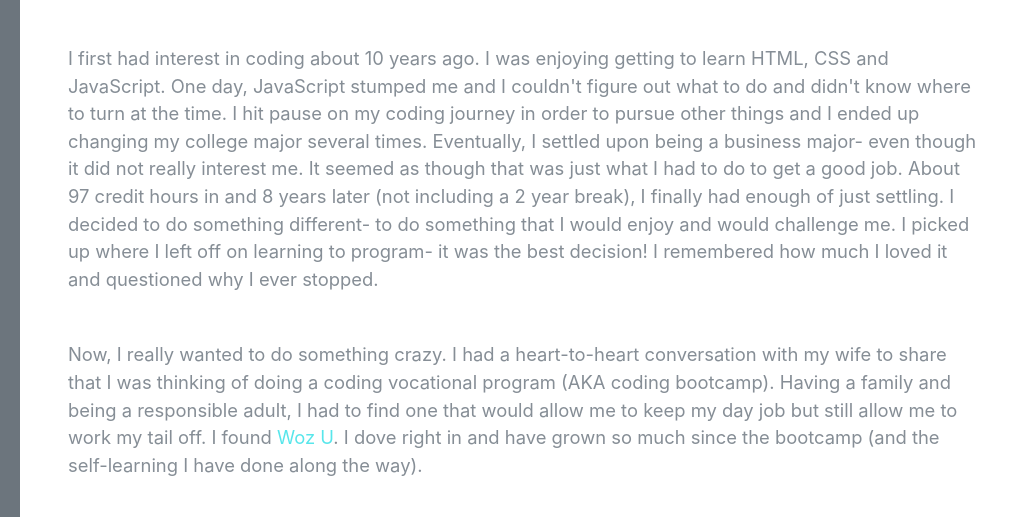
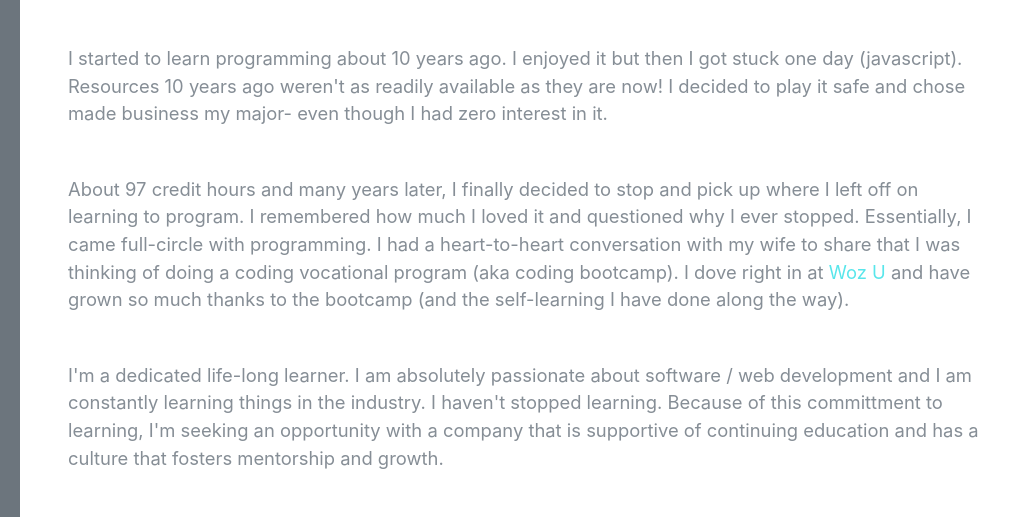
Before and after one commit to jmembreno1029/jmembreno1029.github.io, a plain HTML site: page index.html in a window 1280 px wide. Shown: the part 263-780 px from the top of the page, 252-1280 px from the left. Drawn offline with Linux system fonts and the light colour scheme; a web font is replaced by a local one.

Commit message:
Update index.html
updated intro

```diff
--- a/index.html
+++ b/index.html
@@ -64,14 +64,13 @@
         <div class="subheading mb-5">Humble, TX 77346 · 832.693.2679 ·
           <a href="mailto:membrenojoshua@mail.com">membrenojoshua@gmail.com</a>
         </div>
-        <p class="lead mb-5">I first had interest in coding about 10 years ago. I was enjoying getting to learn HTML, CSS and JavaScript.  One day, JavaScript stumped me and I couldn't figure out what to do and didn't know where to turn at the time. I hit pause on my coding journey in order to pursue other things and I ended up changing my college major several times.
-          Eventually, I settled upon being a business major- even though it did not really interest me.  It seemed as though that was just what I had to do to get a good job. About 97 credit hours in and 8 years later (not including a 2 year break), I finally had enough of just settling.  I decided to do something different- to do something that I would enjoy and would challenge me.
-          I picked up where I left off on learning to program- it was the best decision! I remembered how much I loved it and questioned why I ever stopped.</p>
-          <p class="lead mb-5">Now, I really wanted to do something crazy.  I had a heart-to-heart conversation with my wife to share that I was thinking of doing a coding vocational program (AKA coding bootcamp).
-          Having a family and being a responsible adult, I had to find one that would allow me to keep my day job but still allow me to work my tail off.
-          I found <span><a href="https://woz-u.com/" target="_blank">Woz U</a></span>. I dove right in and have grown so much since the bootcamp (and the self-learning I have done along the way).</p>
-          <p class="lead mb-5">I'm a dedicated life-long learner. I am absolutely passionate about web development and I am constantly learning things in the industry.
-            Not a day has gone by since then that I haven't learned something related to programming!  Because of this committment to learning,
+
+        <p class="lead mb-5">I started to learn programming about 10 years ago. I enjoyed it but then I got stuck one day (javascript). Resources 10 years ago weren't as readily available as they are now!
+          I decided to play it safe and chose made business my major- even though I had zero interest in it.</p>
+          <p class="lead mb-5">About 97 credit hours and many years later, I finally decided to stop and pick up where I left off on learning to program. I remembered how much I loved it and questioned why I ever stopped.  Essentially, I came full-circle with programming.
+I had a heart-to-heart conversation with my wife to share that I was thinking of doing a coding vocational program (aka coding bootcamp). I dove right in at <span><a href="https://woz-u.com/" target="_blank">Woz U</a></span> and have grown so much thanks to the bootcamp (and the self-learning I have done along the way).
+          </p>
+          <p class="lead mb-5">I'm a dedicated life-long learner. I am absolutely passionate about software / web development and I am constantly learning things in the industry. I haven't stopped learning.  Because of this committment to learning,
             I'm seeking an opportunity with a company that is supportive of continuing education and has a culture that fosters mentorship and growth.</p>
 
         <div class="social-icons">
```
